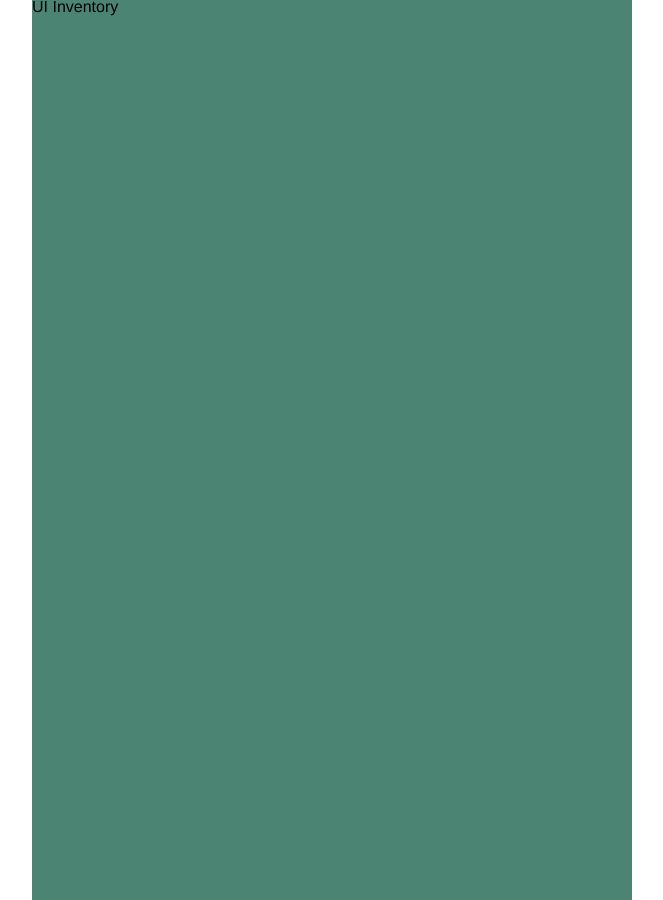
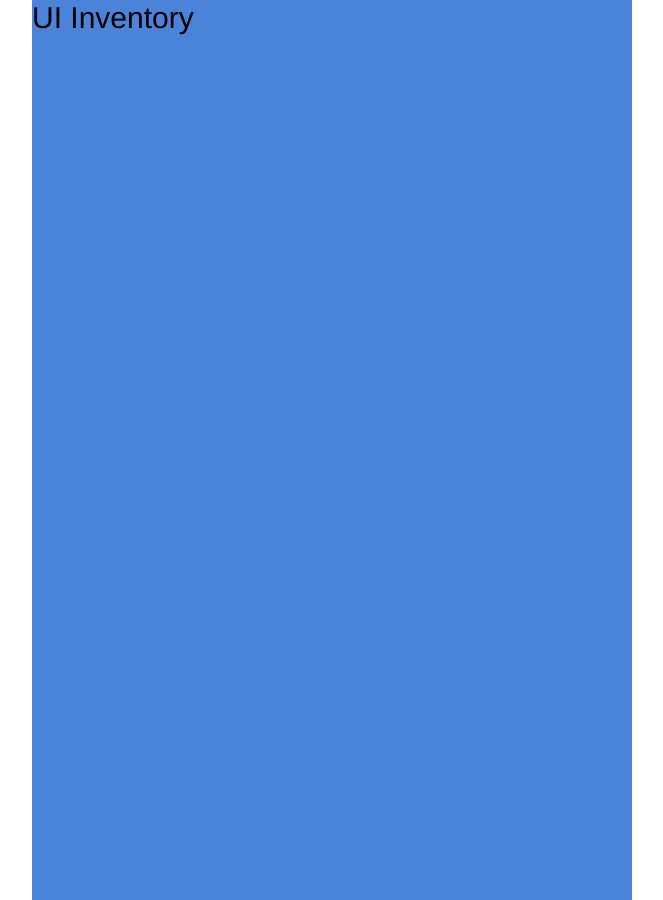
Before and after one commit to georgebullock/ui-inventory, a React (Create React App) app: page / in a window 1280 px wide. Shown: the whole page, without its empty margins (308-971 px from the left). Built offline with nearby package versions, Linux system fonts and the light colour scheme.

Commit message:
Update theme and base font size

```diff
--- a/src/theme/globalStyles.ts
+++ b/src/theme/globalStyles.ts
@@ -2,7 +2,7 @@ import { createGlobalStyle } from 'styled-components';
 
 export const GlobalStyles = createGlobalStyle`
   html {
-    font-size: 1rem;
+    font-size: 1.5rem;
 	box-sizing: border-box;
   }
 
--- a/src/theme/theme.ts
+++ b/src/theme/theme.ts
@@ -1,8 +1,9 @@
-import { Theme } from './ThemeInteface';
+const BASE_FONT_SIZE: number = 20;
 
-const BASE_FONT_SIZE: number = 16;
+const MODULAR_SCALE_RATIO: number = 1.25;
 
-const scale = {
+// Typography scale
+const typography = {
 	xs: 2,
 	s: 4,
 	m: 8,
@@ -12,18 +13,6 @@ const scale = {
 	xxl: 128
 };
 
-const spacing = {
-	xs: () => `${scale.xs / BASE_FONT_SIZE}rem`,
-	s: () => `${scale.s / BASE_FONT_SIZE}rem`,
-	m: () => `${scale.m / BASE_FONT_SIZE}rem`,
-	base: () => `${scale.base / BASE_FONT_SIZE}rem`,
-	l: () => `${scale.xl / BASE_FONT_SIZE}rem`,
-	xl: () => `${scale.xxl / BASE_FONT_SIZE}rem`,
-	xxl: () => `${scale.xxl / BASE_FONT_SIZE}rem`
-};
-
-console.log('spacing.xxl :', spacing.xxl());
-
 const breakpoints = {
 	mobileM: '22.5em', // 22.5 * 16 = 360px
 	tablet: '36em', // 36 * 16 = 576px
@@ -32,7 +21,7 @@ const breakpoints = {
 	desktopL: '120em' // 120 * 16 = 1920px
 };
 
-export const theme: Theme = {
+export const theme = {
 	light: {
 		borderRadius: {
 			normal: '1rem',
@@ -40,67 +29,68 @@ export const theme: Theme = {
 		},
 		colors: {
 			green: {
-				100: '#005039',
-				70: '#4c8474',
-				40: '#99b9b0',
-				20: '#ccdcd7',
-				10: '#e5edeb',
-				5: '#F2F6F5'
+				100: '#225299',
+				70: '#4a83d7',
+				40: '#9ebce9',
+				20: '#d5e2f6',
+				5: '#f1f5fc'
 			},
 			yellow: {
-				100: '#e8b000',
-				70: '#eec74c',
-				40: '#f6df99',
-				20: '#faefcc',
-				10: '#fcf7e5',
-				5: '#FEFBF2',
+				100: '#ff7922',
+
+				70: '#ff8e44',
+				40: '#ffb788',
+				20: '#ffe0cc',
+				5: '#fff5ee',
 				gradients: {
-					horizontal: 'linear-gradient(90deg, #FCCB41 0%, #D19900 100%)',
-					horizontalHover: 'linear-gradient(90deg, #FAD878 0%, #E0B94F 100%)'
+					horizontal: 'linear-gradient(90deg, #ff8e44 0%, #ff7922 100%)',
+					horizontalHover: 'linear-gradient(90deg, #ffe0cc 0%, #ffb788 100%)'
 				}
 			},
 			grey: {
-				100: '#2c3331',
+				100: '#222222',
 				70: '#4e4e4e',
-				40: '#a9a9a9',
-				20: '#cccccc',
-				10: '#efefef',
-				5: '#fbfbfb',
-				gradients: {
-					horizontal: 'linear-gradient(270deg, #003C2B 0.21%, #011610 100%)'
-				}
+				40: '#7a7a7a',
+				20: '#a6a6a6',
+				10: '#d2d2d2',
+				5: '#e8e8e8'
 			},
 			background: {
-				primary: '#ffffff',
-				secondary: '#fbfbfb',
+				primary: '#fff',
+				secondary: '#f4f4f4',
 				transparent: 'transparent'
 			},
 			success: {
-				background: '#e3f4e6',
-				foreground: '#49b85c'
+				background: '#dbeedd',
+				foreground: '#4daa57'
 			},
 			info: {
-				light: '#F6FAFD',
-				background: '#E4EEF8',
-				foreground: '#5092D4'
+				light: '#e8f3fc',
+				background: '#a3d2f3',
+				foreground: '#1a8fe3'
 			},
 			warn: {
-				background: '#fef5e1',
-				foreground: '#fabc37'
+				background: '#fcf3cf',
+				foreground: '#f1c40f'
 			},
 			error: {
-				background: '#F9E4E1',
-				foreground: '#db5039'
+				background: '#ffd6d2',
+				foreground: '#ff331f'
 			}
 		},
-		// spacing: {
-		// 	xs: () => `${scale.xs / BASE_FONT_SIZE}rem`,
-		// 	s: () => `${scale.s / BASE_FONT_SIZE}rem`,
-		// 	m: () => `${scale.m / BASE_FONT_SIZE}rem`,
-		// 	l: () => `${scale.l / BASE_FONT_SIZE}rem`,
-		// 	xl: () => `${scale.xl / BASE_FONT_SIZE}rem`,
-		// 	xxl: () => `${scale.xxl / BASE_FONT_SIZE}rem`
-		// },
+		spacing: {
+			sd5: Math.pow(BASE_FONT_SIZE, 5) / MODULAR_SCALE_RATIO,
+			sd4: Math.pow(BASE_FONT_SIZE, 4) / MODULAR_SCALE_RATIO,
+			sd3: Math.pow(BASE_FONT_SIZE, 3) / MODULAR_SCALE_RATIO,
+			sd2: Math.pow(BASE_FONT_SIZE, 2) / MODULAR_SCALE_RATIO,
+			sd1: BASE_FONT_SIZE / MODULAR_SCALE_RATIO,
+			s0: BASE_FONT_SIZE,
+			su1: BASE_FONT_SIZE * MODULAR_SCALE_RATIO,
+			su2: Math.pow(BASE_FONT_SIZE, 2) * MODULAR_SCALE_RATIO,
+			su3: Math.pow(BASE_FONT_SIZE, 3) * MODULAR_SCALE_RATIO,
+			su4: Math.pow(BASE_FONT_SIZE, 4) * MODULAR_SCALE_RATIO,
+			su5: Math.pow(BASE_FONT_SIZE, 5) * MODULAR_SCALE_RATIO
+		},
 		icons: {
 			s: '2rem',
 			m: '3rem',
@@ -154,65 +144,54 @@ export const theme: Theme = {
 			]
 		},
 		transitions: {
-			//wip
 			easing: {
 				easeInOut: 'cubic-bezier(0.4, 0, 0.2, 1)',
-				easeOut: 'cubic-bezier(0.0, 0, 0.2, 1)',
-				easeIn: 'cubic-bezier(0.4, 0, 1, 1)',
-				sharp: 'cubic-bezier(0.4, 0, 0.6, 1)'
+				easeOut: 'cubic-bezier(0.4, 0.0, 1, 1)',
+				easeIn: 'cubic-bezier(0.0, 0.0, 0.2, 1)'
 			},
+
 			duration: {
-				shortest: 150,
+				shortest: 100,
 				shorter: 200,
 				short: 250,
 				standard: 300,
-				complex: 375,
-				enteringScreen: 225,
-				leavingScreen: 195
+				large: 350
 			}
 		},
 		typography: {
-			fontFamily: 'roboto',
+			fontFamily: 'Roboto',
 			fallbackFont: 'Arial',
 			fontWeights: {
 				regular: 400,
 				medium: 600
 			},
 			h1: {
-				fontSize: `${spacing.l()}`,
-				lineHeight: `${spacing.l()}`
+				fontSize: `${MODULAR_SCALE_RATIO ** 4}rem`,
+				lineHeight: MODULAR_SCALE_RATIO
 			},
 			h2: {
-				fontSize: `${spacing.xl()}`,
-				lineHeight: `${spacing.xl()}`
+				fontSize: `${MODULAR_SCALE_RATIO ** 3}rem`,
+				lineHeight: MODULAR_SCALE_RATIO
 			},
 			h3: {
-				fontSize: `${spacing.base()}`,
-				lineHeight: `${spacing.base()}`
-			},
-			h4: {
-				fontSize: `${spacing.m()}`,
-				lineHeight: `${spacing.m()}`
-			},
-			h5: {
-				fontSize: `${spacing.s()}`,
-				lineHeight: `${spacing.s()}`
-			},
-			h6: {
-				fontSize: `${spacing.xs()}`,
-				lineHeight: `${spacing.xs()}`
-			},
-			small: {
-				fontSize: `${spacing.s()}`,
-				lineHeight: `${spacing.s()}`
+				fontSize: `${MODULAR_SCALE_RATIO ** 2}rem`,
+				lineHeight: MODULAR_SCALE_RATIO
 			},
 			base: {
-				fontSize: `${spacing.base()}`,
-				lineHeight: `${spacing.base()}`
+				fontSize: `${MODULAR_SCALE_RATIO}rem`,
+				lineHeight: MODULAR_SCALE_RATIO
 			},
-			large: {
-				fontSize: `${spacing.l()}`,
-				lineHeight: `${spacing.l()}`
+			secondary: {
+				fontSize: `${
+					MODULAR_SCALE_RATIO / Math.pow(MODULAR_SCALE_RATIO, 2)
+				}rem`,
+				lineHeight: MODULAR_SCALE_RATIO
+			},
+			tertiary: {
+				fontSize: `${
+					MODULAR_SCALE_RATIO / Math.pow(MODULAR_SCALE_RATIO, 3)
+				}rem`,
+				lineHeight: MODULAR_SCALE_RATIO
 			}
 		},
 		zIndex: {}
```
